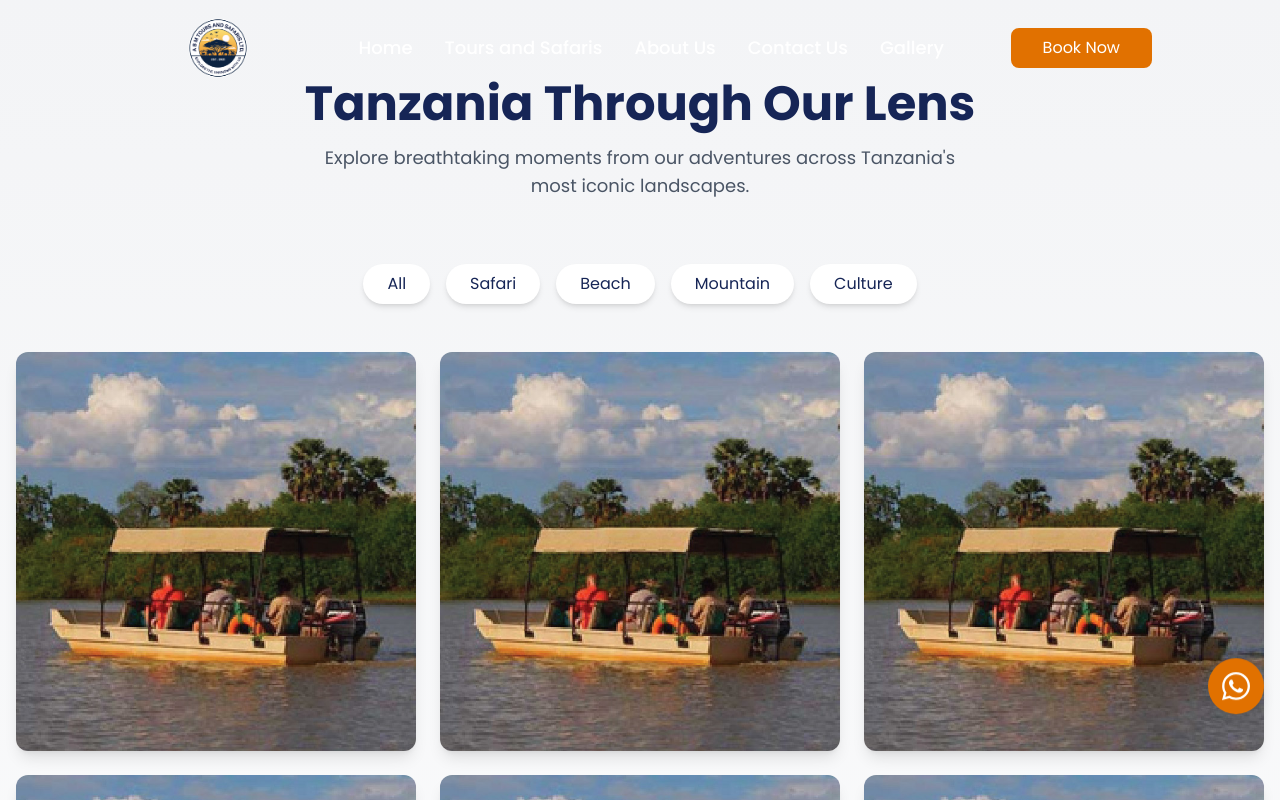
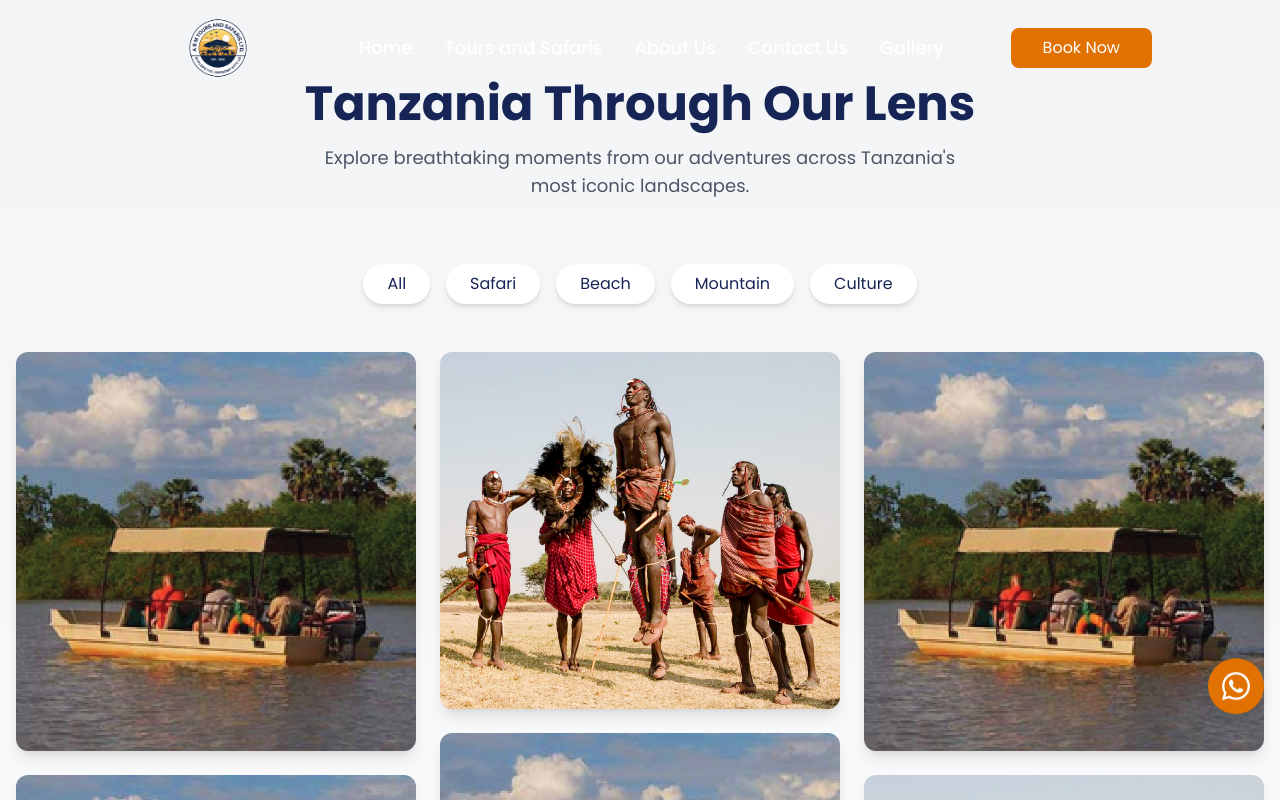
Before and after one commit to LittleGiddy/abmtours, a Next.js app: page /Gallery in a window 1280 px wide. Shown: the top 800 px of the page. Built offline with nearby package versions, Linux system fonts and the light colour scheme.

Commit message:
page.tsx

```diff
--- a/app/Gallery/page.tsx
+++ b/app/Gallery/page.tsx
@@ -8,11 +8,11 @@ const galleryImages = [
   { id: 1, src: "/images/water.jpg", alt: "Wildlife Safari", category: "safari" },
   { id: 2, src: "/images/water.jpg", alt: "Zanzibar Beach", category: "beach" },
   { id: 3, src: "/images/Kilimanjaro.jpeg", alt: "Mount Kilimanjaro", category: "mountain" },
-  { id: 4, src: "/images/water.jpg", alt: "Maasai Culture", category: "culture" },
+  { id: 4, src: "/images/Maasai.jpg", alt: "Maasai Culture", category: "culture" },
   { id: 5, src: "/images/water.jpg", alt: "Serengeti Sunset", category: "safari" },
   { id: 6, src: "/images/water.jpg", alt: "Pristine Waters", category: "beach" },
   { id: 7, src: "/images/water.jpg", alt: "Kilimanjaro Trek", category: "mountain" },
-  { id: 8, src: "/images/water.jpg", alt: "Traditional Dance", category: "culture" },
+  { id: 8, src: "/images/Maasai.jpg", alt: "Traditional Dance", category: "culture" },
 ];
 
 const Gallery = () => {
```
